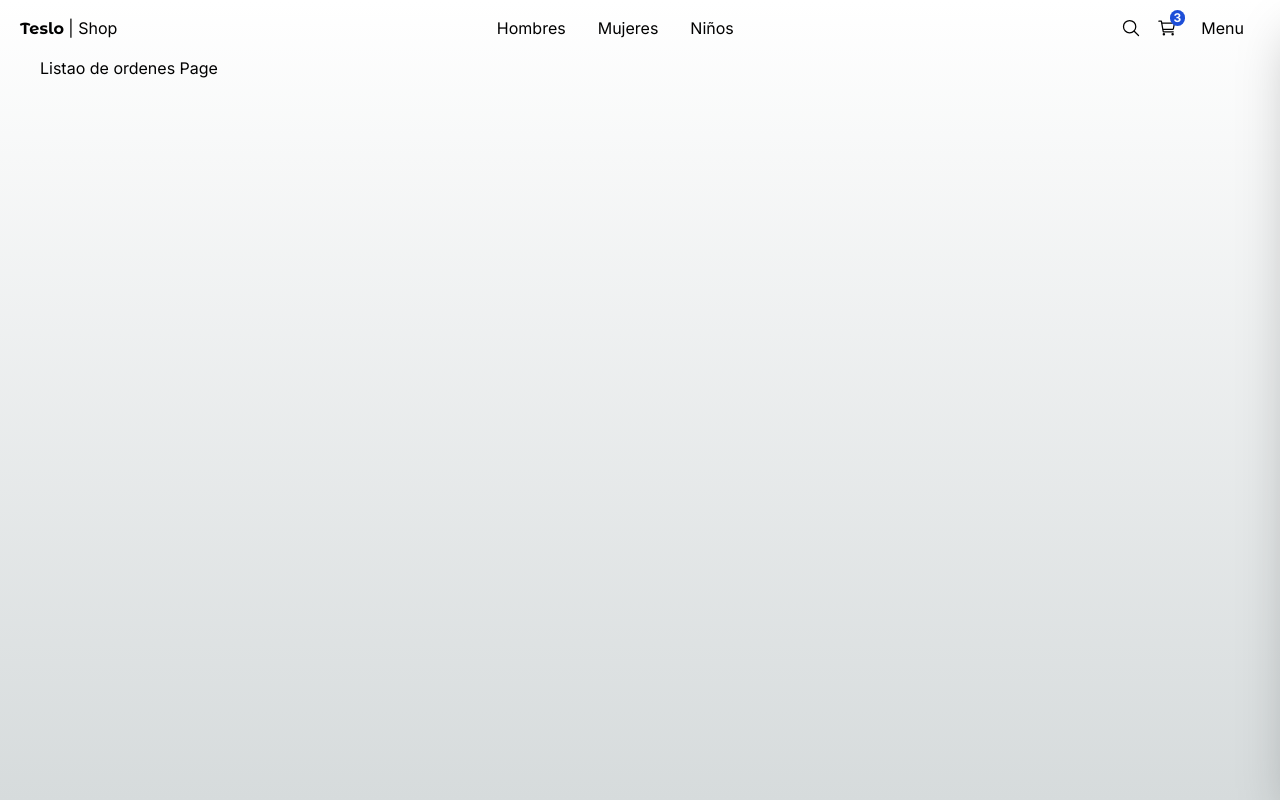
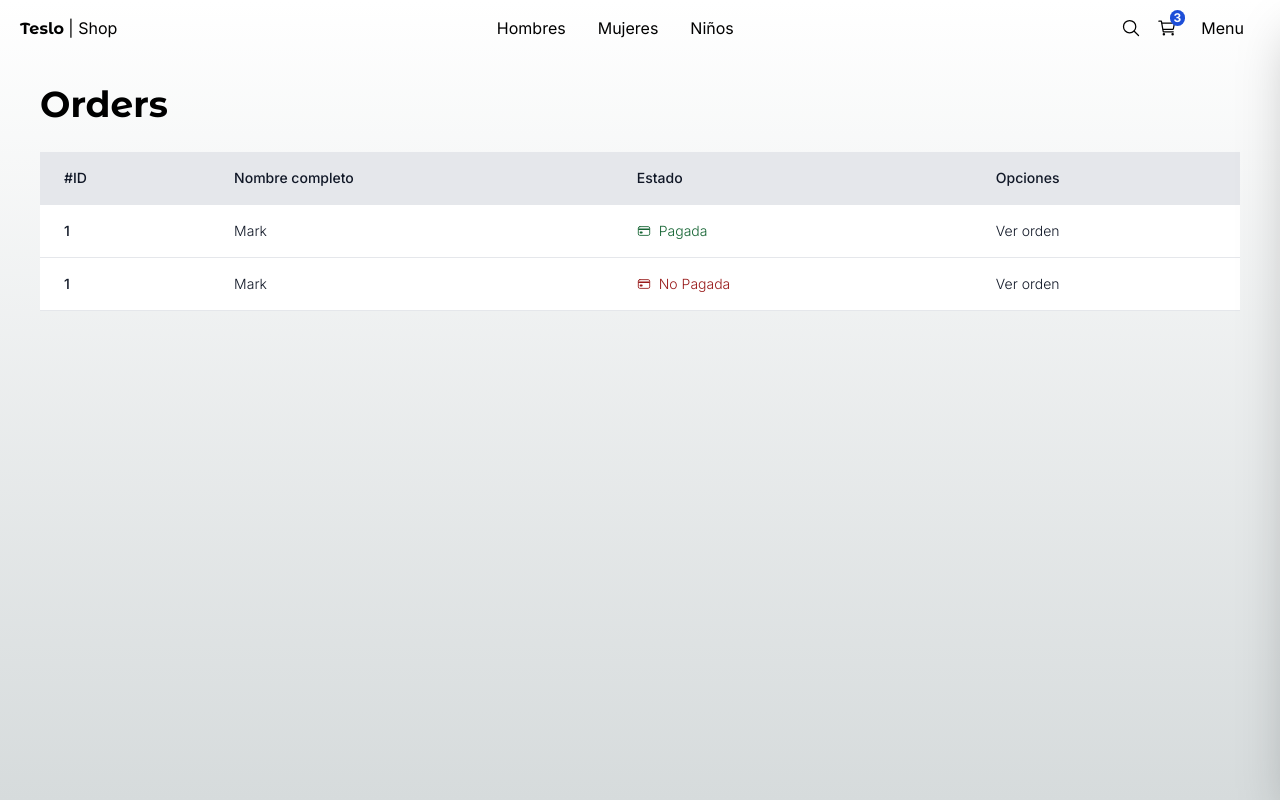
Before and after one commit to gabbriel95/teslo-shop-next, a Next.js app: page /orders in a window 1280 px wide. Built offline with nearby package versions, Linux system fonts and the light colour scheme.

Commit message:
feat: listado de ordenes estaticas

```diff
--- a/src/app/(shop)/orders/page.tsx
+++ b/src/app/(shop)/orders/page.tsx
@@ -1,7 +1,83 @@
+// https://tailwindcomponents.com/component/hoverable-table
+import { Title } from "@/components";
+
+import Link from "next/link";
+import { IoCardOutline } from "react-icons/io5";
+
 export default function () {
   return (
-    <div>
-      <h1>Listao de ordenes Page</h1>
-    </div>
+    <>
+      <Title title="Orders" />
+
+      <div className="mb-10">
+        <table className="min-w-full">
+          <thead className="bg-gray-200 border-b">
+            <tr>
+              <th
+                scope="col"
+                className="text-sm font-medium text-gray-900 px-6 py-4 text-left"
+              >
+                #ID
+              </th>
+              <th
+                scope="col"
+                className="text-sm font-medium text-gray-900 px-6 py-4 text-left"
+              >
+                Nombre completo
+              </th>
+              <th
+                scope="col"
+                className="text-sm font-medium text-gray-900 px-6 py-4 text-left"
+              >
+                Estado
+              </th>
+              <th
+                scope="col"
+                className="text-sm font-medium text-gray-900 px-6 py-4 text-left"
+              >
+                Opciones
+              </th>
+            </tr>
+          </thead>
+          <tbody>
+            <tr className="bg-white border-b transition duration-300 ease-in-out hover:bg-gray-100">
+              <td className="px-6 py-4 whitespace-nowrap text-sm font-medium text-gray-900">
+                1
+              </td>
+              <td className="text-sm text-gray-900 font-light px-6 py-4 whitespace-nowrap">
+                Mark
+              </td>
+              <td className="flex items-center text-sm  text-gray-900 font-light px-6 py-4 whitespace-nowrap">
+                <IoCardOutline className="text-green-800" />
+                <span className="mx-2 text-green-800">Pagada</span>
+              </td>
+              <td className="text-sm text-gray-900 font-light px-6 ">
+                <Link href="/orders/123" className="hover:underline">
+                  Ver orden
+                </Link>
+              </td>
+            </tr>
+
+            <tr className="bg-white border-b transition duration-300 ease-in-out hover:bg-gray-100">
+              <td className="px-6 py-4 whitespace-nowrap text-sm font-medium text-gray-900">
+                1
+              </td>
+              <td className="text-sm text-gray-900 font-light px-6 py-4 whitespace-nowrap">
+                Mark
+              </td>
+              <td className="flex items-center text-sm  text-gray-900 font-light px-6 py-4 whitespace-nowrap">
+                <IoCardOutline className="text-red-800" />
+                <span className="mx-2 text-red-800">No Pagada</span>
+              </td>
+              <td className="text-sm text-gray-900 font-light px-6 ">
+                <Link href="/orders/123" className="hover:underline">
+                  Ver orden
+                </Link>
+              </td>
+            </tr>
+          </tbody>
+        </table>
+      </div>
+    </>
   );
 }
```
